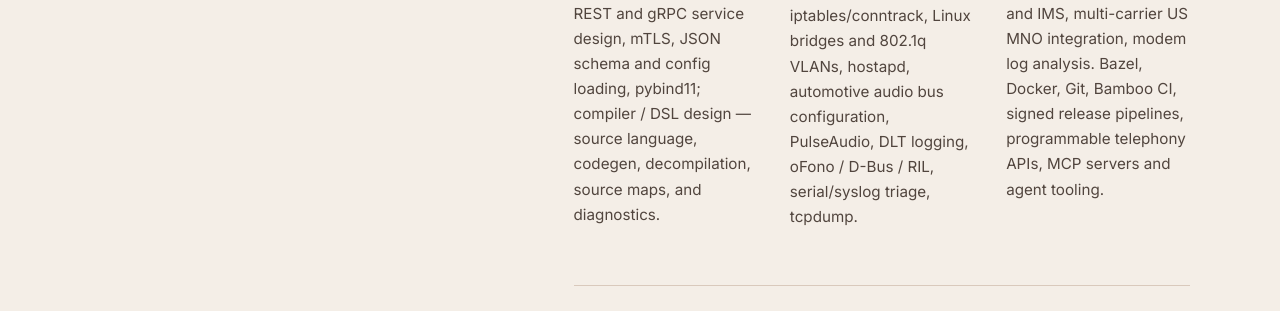
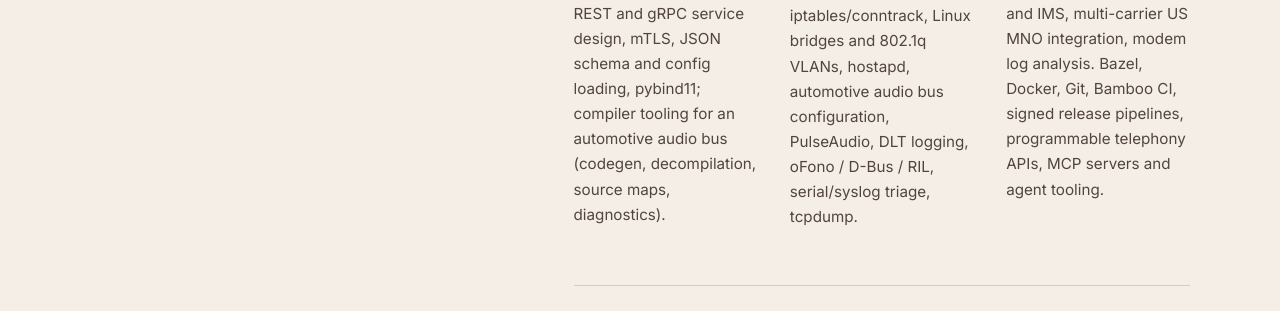
Before and after one commit to zachen-official/personal_website, a Jekyll site: the page built from index.html, in a window 1280 px wide and 900 px high, scrolled down 856 px. Shown: the part 381-692 px from the top of the window. Built offline with Jekyll 4.4.1, drawn with Linux system fonts in a browser that asks for light colours; some of the changed text lies outside the part shown.

Commit message:
Drop DSL-design wording; keep audio-bus compiler framing.
EOF

```diff
--- a/cv/backend/index.html
+++ b/cv/backend/index.html
@@ -20,7 +20,7 @@ description: Backend / platform résumé for Zack Chen — Services, APIs & Buil
 		<h2>Core technical areas</h2>
 		<p><strong>Services &amp; APIs</strong> — REST API design, versioning, and migration; gRPC; mTLS and certificate management; JSON schema and config loading; protobuf schema design; contract testing in CI; third-party API client design; pybind11 bindings across the Python/C++ boundary.</p>
 		<p><strong>Distributed systems &amp; reliability</strong> — declared-versus-observed state reconciliation, cache coherency and invalidation, read-after-write consistency, idempotency and bounded retry, rollback and graceful degradation, push-based event propagation, fault isolation, single-point-of-failure analysis and mitigation planning.</p>
-		<p><strong>Languages</strong> — Python (service clients, CLIs, build systems, and test frameworks; multi-thousand-line packages as sole author), C++ (production services, gTest), Bash; DSL and compiler design (codegen, decompilation, source maps, diagnostics).</p>
+		<p><strong>Languages</strong> — Python (service clients, CLIs, build systems, and test frameworks; multi-thousand-line packages as sole author), C++ (production services, gTest), Bash; compiler tooling for an automotive audio bus (codegen, decompilation, source maps, diagnostics).</p>
 		<p><strong>Infrastructure &amp; delivery</strong> — Bazel, Docker, CI pipeline design and parallelization, artifact-repository publishing, cryptographic artifact signing, reproducible builds pinned by commit, release automation, observability dashboards, structured logging, pre-commit tooling.</p>
 		<p><strong>Systems</strong> — Linux: systemd, POSIX IPC and shared memory, D-Bus, netfilter/iptables, bridges and 802.1q VLANs, Yocto/BitBake; coredump and register-level crash analysis, tcpdump.</p>
 	</section>
--- a/cv/embedded/index.html
+++ b/cv/embedded/index.html
@@ -20,7 +20,7 @@ description: Embedded / firmware résumé for Zack Chen — Software Development
 		<h2>Core technical areas</h2>
 		<p><strong>Embedded &amp; systems</strong> — Yocto/BitBake, systemd, POSIX IPC/shared memory, coredump and register-level crash analysis, kernel driver interfaces, iptables/conntrack, Linux bridges/VLANs, hostapd, automotive audio bus, PulseAudio, DLT, oFono / D-Bus / RIL, serial/syslog, tcpdump.</p>
 		<p><strong>Cellular &amp; telecom</strong> — LTE and 5G NSA/SA, eSIM under GSMA SGP.02 and SGP.32, eUICC profile management, APN/PDN and IMS, multi-carrier US MNO integration, modem log analysis.</p>
-		<p><strong>Languages &amp; implementation</strong> — C++ (production middleware, gTest), Python (services, build systems, CLIs, test frameworks), Bash; REST/gRPC, mTLS, JSON schema, pybind11; compiler / DSL design (codegen, decompilation, source maps, diagnostics).</p>
+		<p><strong>Languages &amp; implementation</strong> — C++ (production middleware, gTest), Python (services, build systems, CLIs, test frameworks), Bash; REST/gRPC, mTLS, JSON schema, pybind11; compiler tooling for an automotive audio bus (codegen, decompilation, source maps, diagnostics).</p>
 		<p><strong>Build, release &amp; automation</strong> — Bazel, Docker, Git, Bamboo CI, signed release pipelines, programmable telephony APIs, MCP servers and agent tooling, TestRail.</p>
 	</section>
 
--- a/index.html
+++ b/index.html
@@ -46,7 +46,7 @@ description: Zack Chen builds production middleware, firmware build systems, and
 			<div class="skills-grid">
 				<article class="skill-block">
 					<h3>Languages &amp; implementation</h3>
-					<p>C++ (production middleware, gTest), Python (service clients, build systems, CLIs and test frameworks), Bash. REST and gRPC service design, mTLS, JSON schema and config loading, pybind11; compiler / DSL design — source language, codegen, decompilation, source maps, and diagnostics.</p>
+					<p>C++ (production middleware, gTest), Python (service clients, build systems, CLIs and test frameworks), Bash. REST and gRPC service design, mTLS, JSON schema and config loading, pybind11; compiler tooling for an automotive audio bus (codegen, decompilation, source maps, diagnostics).</p>
 				</article>
 				<article class="skill-block">
 					<h3>Embedded &amp; systems</h3>
```
